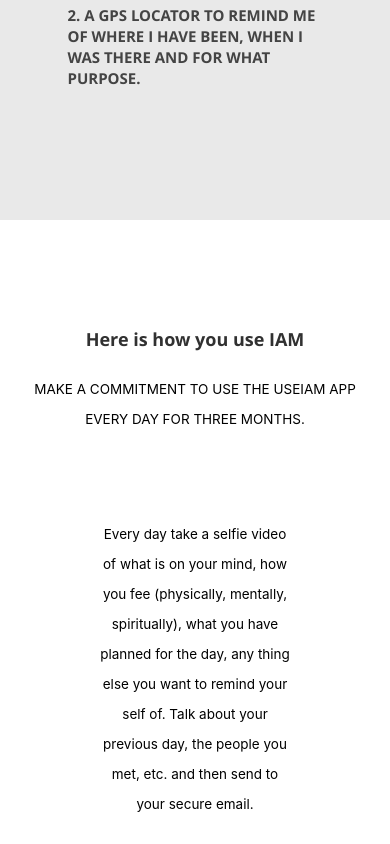
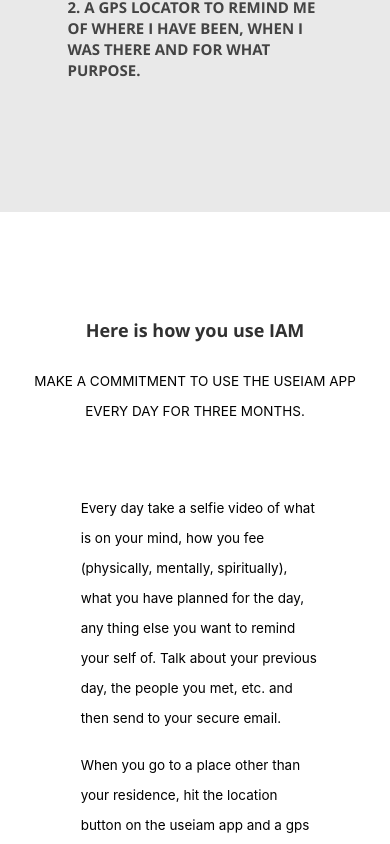
Before and after one commit to savana-s/landingpage-04-09, a React (Create React App) app: page / in a window 390 px wide. Shown: the part 1139-1983 px from the top of the page. Built offline with nearby package versions, Linux system fonts and the light colour scheme.

Commit message:
10/11
Everything but header is finished and responsive. For phone app screenshot components there's a little gap between the container and image. This should be addressed eventually.

```diff
--- a/public/css/layout.css
+++ b/public/css/layout.css
@@ -233,6 +233,10 @@
   padding-top: 2vh;
   font: "opensans-bold", sans-serif;
 }
+
+#about3 .contact-details p {
+}
+
 #about3 h2 {
   margin: 0px;
   font-size: 1.2em;
@@ -240,35 +244,28 @@
 
 #about3 .row {
   display: flex;
-  padding-top: 2vh;
 }
 
-#about3 .column1 {
+#about3 .column02 .img1 {
+  padding-bottom: 3vh;
+}
+#about3 .column01 .img2 {
+}
+#about3 .column02 {
   min-width: 90px;
   max-width: 100px;
   float: left;
   text-align: right;
   margin-right: 10%;
 }
-
-#about3 .column1 .img1 {
-  margin-bottom: 50%;
-}
-#about3 .column1 .img2 {
-}
-
-#about3 .column2 {
+#about3 .column01 {
   flex: 70%;
   float: right;
   text-align: left;
   margin-left: 1vh;
-  padding-right: 3%;
-  padding-bottom: 5vh;
-}
-
-#about3 .column2 p {
-  font-size: 1em;
-  margin-bottom: 5vh;
+  padding-right: 5vh;
+  padding-left: 5vh;
+  padding-bottom: 8vh;
 }
 
 /* Clear floats after image containers */
@@ -283,15 +280,16 @@
 
 #video {
   background: #ffffff;
-  padding-top: 4%;
+  padding-top: 3%;
   height: auto;
+  max-height: 101vh;
   overflow: hidden;
 }
 
 #video h2 {
   font: 2em "opensans-bold", sans-serif;
   color: rgb(0, 0, 0);
-  padding-bottom: 2%;
+  margin-bottom: 2%;
 }
 
 #video .contact-details {
@@ -645,7 +643,7 @@
 }
 #contact p {
   font: 18px "opensans-bold", sans-serif;
-  margin-bottom: 5vh;
+  margin-bottom: 4vh;
   color: #0f0f0f;
 }
 
--- a/src/components/About3.js
+++ b/src/components/About3.js
@@ -30,7 +30,7 @@
                 Talk about your previous day, the people you met, etc. and then
                 send to your secure email.
               </p>
-              <p>
+              <p className="last">
                 When you go to a place other than your residence, hit the
                 location button on the useiam app and a gps locator map is sent
                 to the same secure email address along with your typed purpose
```
